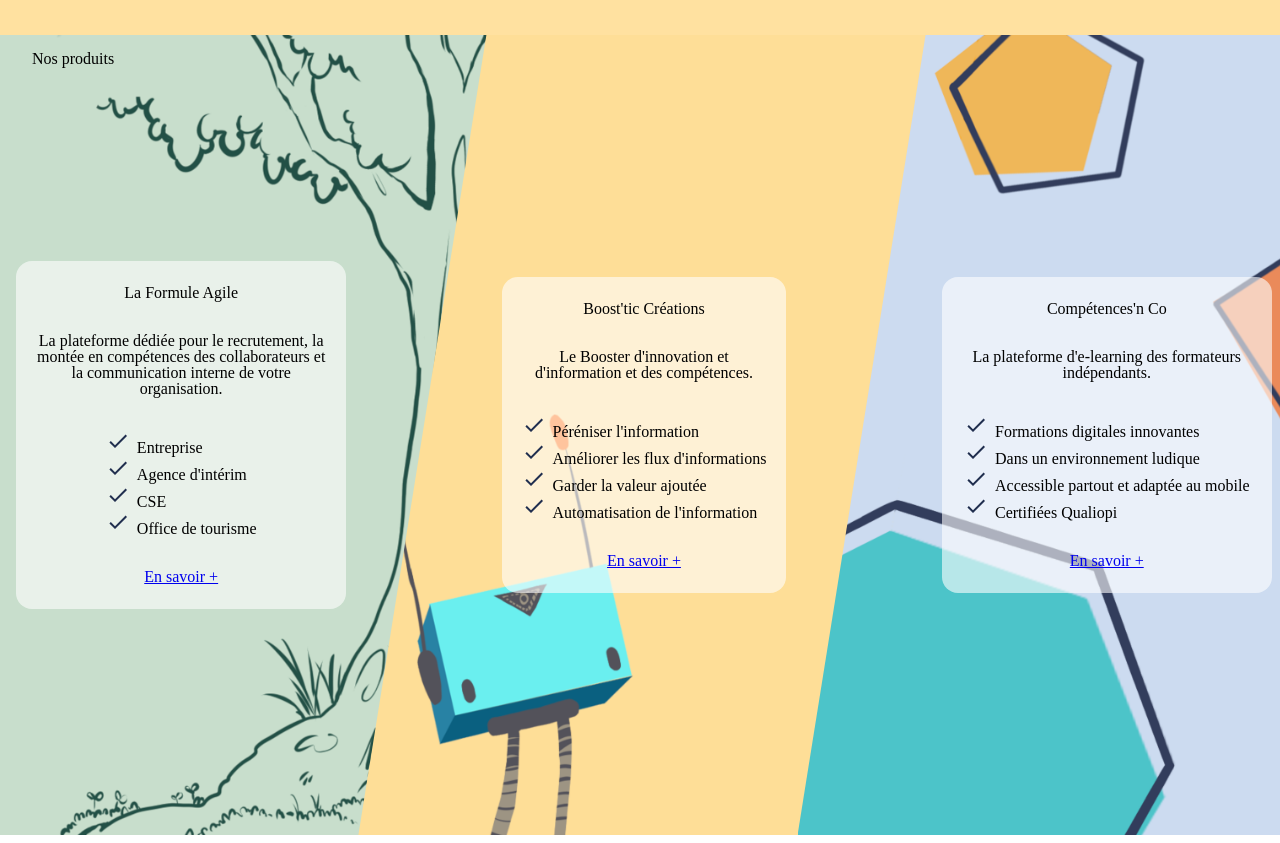
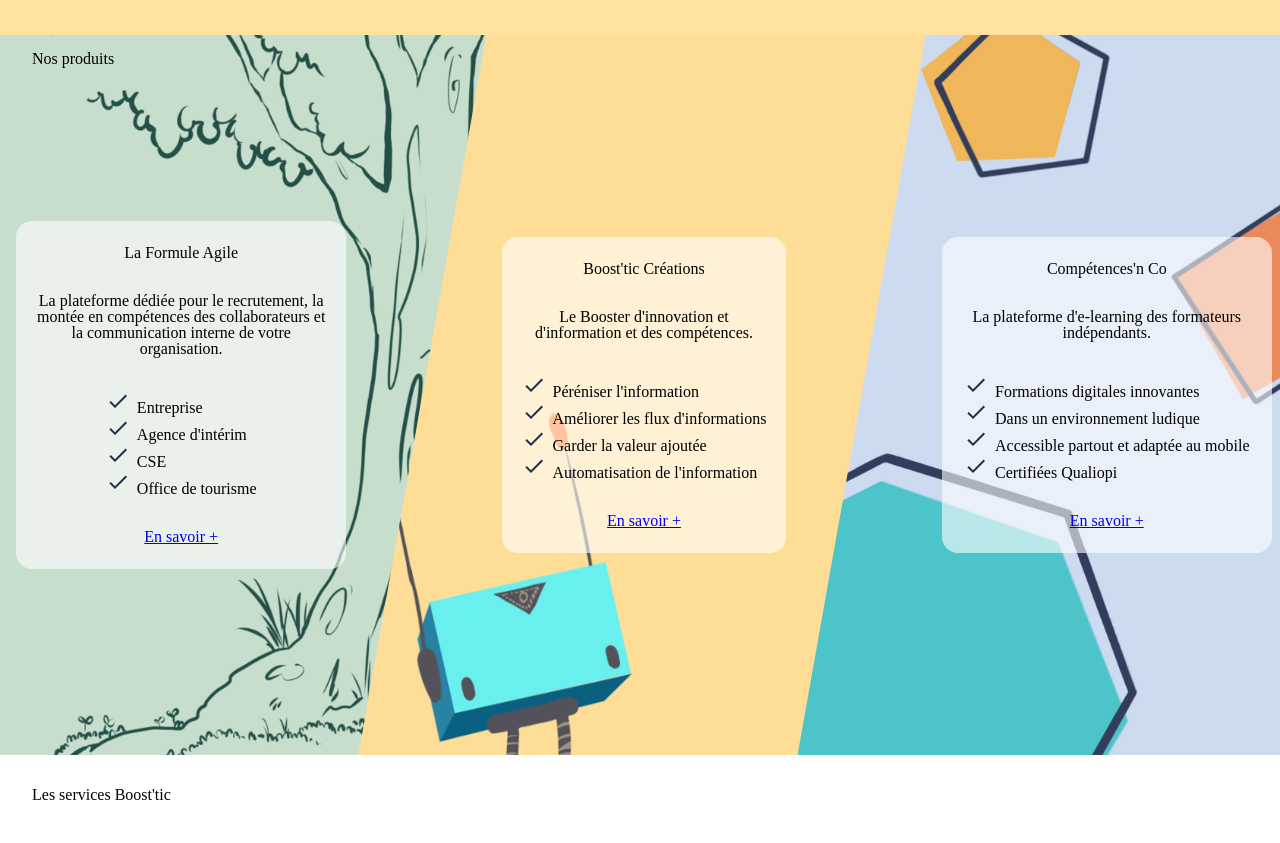
Before and after one commit to Boosttic/boosttic-web, a Symfony app: template templates/home.html.twig in a window 1280 px wide. Shown: the part 800-1643 px from the top of the page. Run offline with Twig, Linux system fonts and the light colour scheme; the template is opened without the code that fills it, so the values that code supplies are empty; style sheets or scripts are compiled from the project's sources; some libraries are stand-ins or nearby versions.

Commit message:
Resize products block

```diff
--- a/assets/components/products.vue
+++ b/assets/components/products.vue
@@ -100,8 +100,12 @@ export default {
 
 <style scoped>
 
+  .swiper {
+    height: 100%;
+  }
+
   .swiper-slide {
-    height: 100vh;
+    height: 100%;
   }
 
   .product {
--- a/assets/styles/home.css
+++ b/assets/styles/home.css
@@ -43,6 +43,7 @@
 .product-block {
     position: relative;
     background-color: #ffe1a0;
+    height: calc(100vh - 56px);
 }
 
 .product-block h2 {
@@ -51,6 +52,10 @@
     left: 0;
     padding: 16px 32px;
     z-index: 2;
+}
+
+#products {
+    height: 100%;
 }
 
 .service-block {
@@ -128,6 +133,10 @@
         height: 124px;
     }
 
+    .product-block {
+        height: calc(100vh - 80px);
+    }
+
     .services {
         gap: 128px;
     }
```
